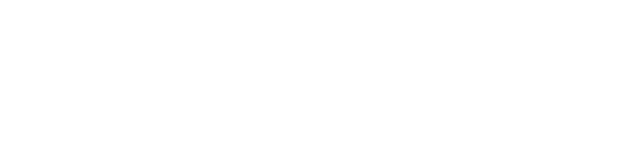
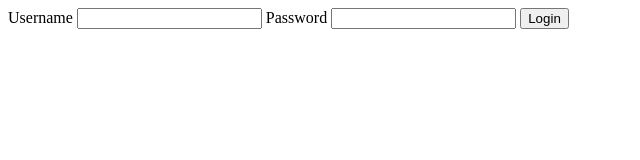
Before and after one commit to Devanps212/sample-git-test, a plain HTML site: page index.html in a window 1280 px wide. Shown: the whole page, without its empty margins (0-640 px from the left). Drawn offline with Linux system fonts and the light colour scheme.

Commit message:
Add basic form with username and password fields

```diff
--- a/index.html
+++ b/index.html
@@ -6,6 +6,14 @@
     <title>Document</title>
 </head>
 <body>
+    <form action="/login" method="POST">
+        <label for="username">Username</label>
+        <input type="text" id="username" name="username" required>
 
+        <label for="password">Password</label>
+        <input type="password" id="password" name="password" required>
+
+        <button type="submit">Login</button>
+    </form>
 </body>
 </html>
```
